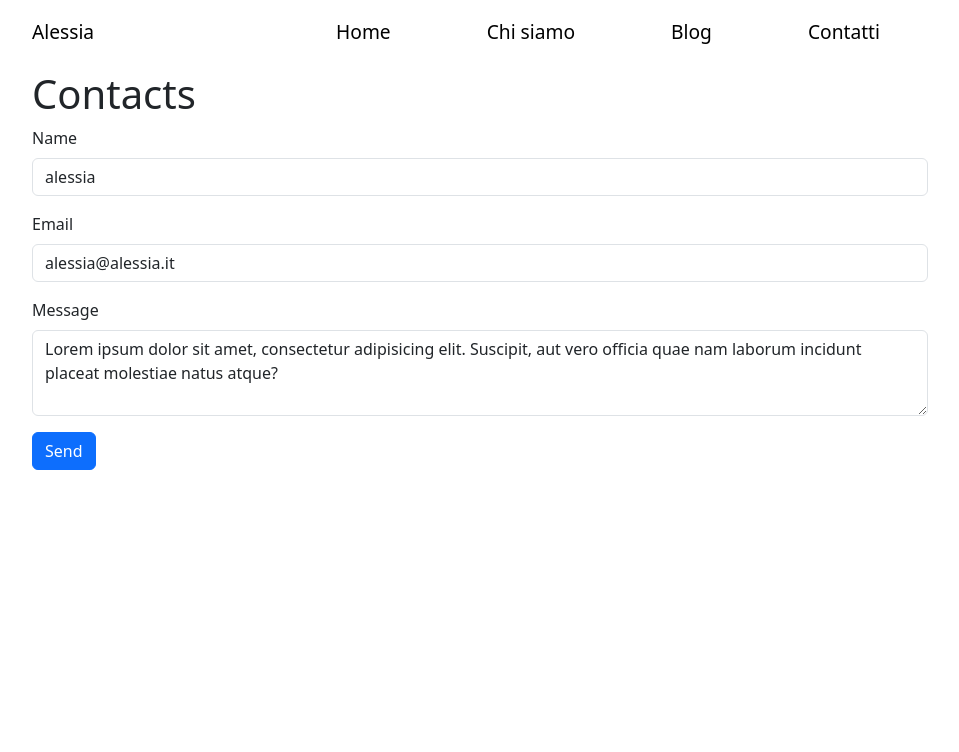
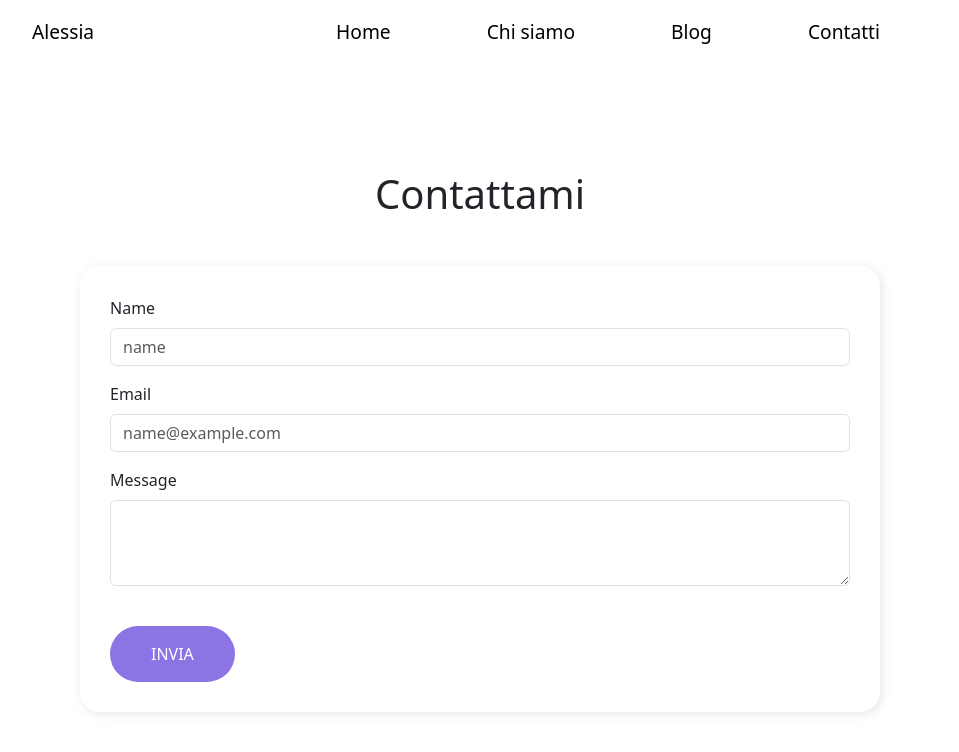
Before and after one commit to AlessiaCiabatti/vite-boolfolio, a Vue app: page /contatti in a window 1280 px wide. Shown: the top 752 px of the page, without its empty margins (160-1119 px from the left). Built offline with nearby package versions, Linux system fonts and the light colour scheme.

Commit message:
[add] scss Contacts.vue

```diff
--- a/src/pages/Blog.vue
+++ b/src/pages/Blog.vue
@@ -127,7 +127,7 @@ export default {
   </div>
 </template>
 
-<style lang="scss" scoped>
+<style lang="scss">
 h1 {
   margin-top: 100px;
 }
@@ -175,5 +175,4 @@ h1 {
 
 }
 
-
 </style>
--- a/src/pages/Contacts.vue
+++ b/src/pages/Contacts.vue
@@ -6,27 +6,27 @@ import Loader from '../components/partials/Loader.vue';
 export default {
   name: 'Contacts',
 
-    components:{
+  components: {
     Loader,
   },
 
-    data(){
-      return{
-        name: 'alessia',
-        email: 'alessia@alessia.it',
-        message: 'Lorem ipsum dolor sit amet, consectetur adipisicing elit. Suscipit, aut vero officia quae nam laborum incidunt placeat molestiae natus atque?',
+  data() {
+    return {
+      // name: 'alessia',
+      // email: 'alessia@alessia.it',
+      // message: 'Lorem ipsum dolor sit amet, consectetur adipisicing elit. Suscipit, aut vero officia quae nam laborum incidunt placeat molestiae natus atque?',
       sending: false,
       sent: false,
-        errors:{
-          name:'',
-          email:'',
-          message:'',
+      errors: {
+        name: '',
+        email: '',
+        message: '',
       }
     }
   },
 
-    methods:{
-      sendEmail(){
+  methods: {
+    sendEmail() {
       this.sending = true
       const data = {
         name: this.name,
@@ -35,23 +35,23 @@ import Loader from '../components/partials/Loader.vue';
       }
 
       axios.post(store.apiUrl + 'send-email', data)
-        .then(result =>{
+        .then(result => {
           this.sending = false
           console.log(result.data)
           this.sent = result.data.success
 
-        if(!result.data.success){
+          if (!result.data.success) {
             this.errors = result.data.errors
-        }else{
+          } else {
             this.errors = {
-          name:[],
-          email:[],
-          message:[],
+              name: [],
+              email: [],
+              message: [],
             }
           }
 
         })
-        .catch(error =>{
+        .catch(error => {
           this.sending = false
           console.log(error.message)
         })
@@ -62,28 +62,31 @@ import Loader from '../components/partials/Loader.vue';
 </script>
 
 <template>
-  <div>
-    <h1>Contacts</h1>
+  <div class="d-flex flex-column align-items-center">
+    <h1 class="mb-5">Contattami</h1>
+
+    <div class="mail">
       <div v-if="!sending">
-      <form v-if="!sent" @submit.prevent="sendEmail" >
+        <form v-if="!sent" @submit.prevent="sendEmail">
           <div>
             <div class="mb-3">
               <label for="name" class="form-label">Name</label>
               <input v-model="name" type="text" name="name" class="form-control" id="name" placeholder="name">
-            <p class="error">{{errors.name?.toString()}}</p>
+              <p class="error">{{ errors.name?.toString() }}</p>
             </div>
             <div class="mb-3">
               <label for="email" class="form-label">Email</label>
-            <input v-model="email" type="email" name="email" class="form-control" id="email" placeholder="name@example.com">
-            <p class="error">{{errors.email?.toString()}}</p>
+              <input v-model="email" type="email" name="email" class="form-control" id="email"
+                placeholder="name@example.com">
+              <p class="error">{{ errors.email?.toString() }}</p>
             </div>
             <div class="mb-3">
               <label for="message" class="form-label">Message</label>
               <textarea v-model="message" name="message" id="message" class="form-control" rows="3"></textarea>
-            <p class="error">{{errors.message?.toString()}}</p>
+              <p class="error">{{ errors.message?.toString() }}</p>
             </div>
-          <div>
-            <button class="btn btn-primary" type="submit">Send</button>
+            <div class="text-box">
+              <a href="#" class="btn btn-white btn-animate mt-4">Invia</a>
             </div>
           </div>
         </form>
@@ -92,9 +95,83 @@ import Loader from '../components/partials/Loader.vue';
       <Loader v-else />
 
     </div>
+  </div>
 </template>
 
 
-<style lang="scss" scoped>
+<style lang="scss">
+.mail {
+  background-color: rgb(255, 255, 255);
+  padding: 30px;
+  padding-bottom: 110px;
+  margin-bottom: 100px;
+  border-radius: 20px;
+  width: 800px;
+  box-shadow: 2px 2px 10px rgba(221, 221, 221, 0.767);
 
+  .btn:link,
+  .btn:visited {
+    text-transform: uppercase;
+    text-decoration: none;
+    padding: 15px 40px;
+    display: inline-block;
+    border-radius: 100px;
+    transition: all .2s;
+    position: absolute;
+  }
+
+  .btn:hover {
+    transform: translateY(-3px);
+    box-shadow: 0 10px 20px rgba(0, 0, 0, 0.2);
+  }
+
+  .btn:active {
+    transform: translateY(-1px);
+    box-shadow: 0 5px 10px rgba(0, 0, 0, 0.2);
+  }
+
+  .btn-white {
+    background-color: #8c74e5;
+    color: white;
+  }
+
+  .btn::after {
+    content: "";
+    display: inline-block;
+    height: 100%;
+    width: 100%;
+    border-radius: 100px;
+    position: absolute;
+    top: 0;
+    left: 0;
+    z-index: -1;
+    transition: all .4s;
+  }
+
+  .btn-white::after {
+    background-color: #c1b4f3;
+  }
+
+  .btn:hover::after {
+    transform: scaleX(1.4) scaleY(1.6);
+    opacity: 0;
+  }
+
+  .btn-animated {
+    animation: moveInBottom 5s ease-out;
+    animation-fill-mode: backwards;
+  }
+
+  @keyframes moveInBottom {
+    0% {
+      opacity: 0;
+      transform: translateY(30px);
+    }
+
+    100% {
+      opacity: 1;
+      transform: translateY(0px);
+    }
+  }
+}
 </style>
--- a/src/pages/Home.vue
+++ b/src/pages/Home.vue
@@ -25,7 +25,7 @@ export default {
           <p class="description">Lorem ipsum dolor sit amet consectetur adipisicing elit. Expedita, maiores assumenda, rem facilis quaerat illum cum ut aliquam cupiditate alias temporibus, saepe neque maxime nobis voluptatem veniam consequuntur sint id?</p>
 
         <div class="text-box">
-          <a href="http://localhost:5174/contatti" class="btn btn-white btn-animate">click me</a>
+          <a href="http://localhost:5173/contatti" class="btn btn-white btn-animate">click me</a>
         </div>
 
       </div>
```
Lines whose indentation alone changed are shown as unchanged.
